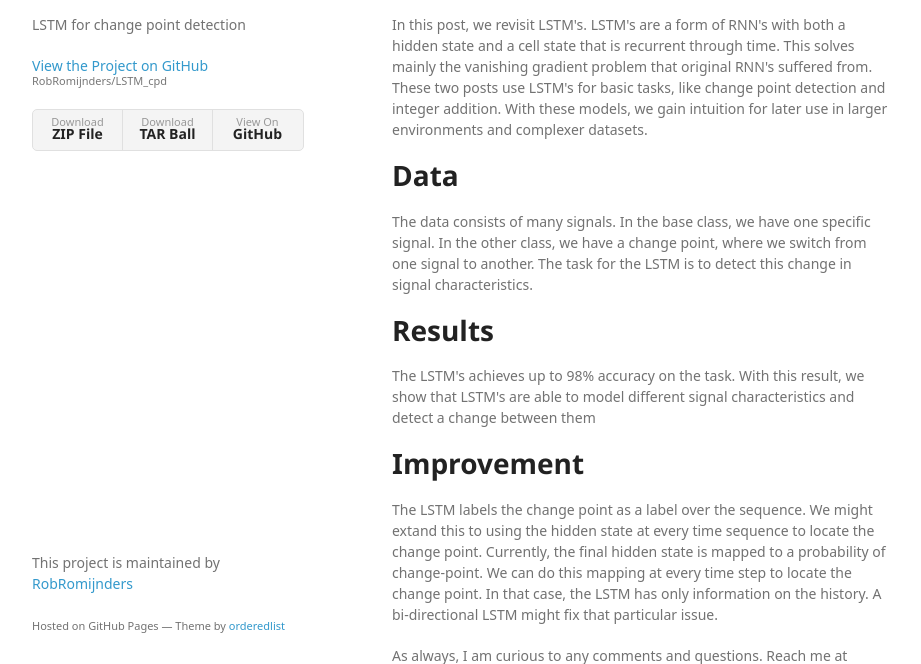
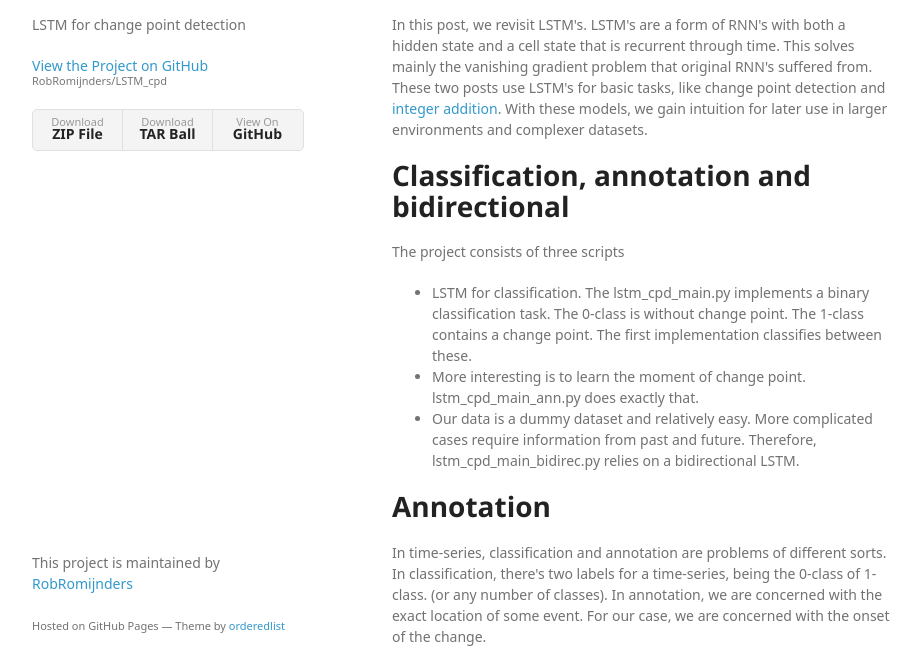
Before and after one commit to RobRomijnders/LSTM_cpd, a plain HTML site: page index.html in a window 1280 px wide. Shown: the part 95-759 px from the top of the page, without its empty margins (178-1099 px from the left). Drawn offline with Linux system fonts and the light colour scheme; a web font is replaced by a local one.

```diff
--- a/index.html
+++ b/index.html
@@ -32,22 +32,30 @@
 <a id="lstms-for-change-point-detection" class="anchor" href="#lstms-for-change-point-detection" aria-hidden="true"><span aria-hidden="true" class="octicon octicon-link"></span></a>LSTM's for change point detection</h1>
 
 <p>In this post, we revisit LSTM's. LSTM's are a form of RNN's with both a hidden state and a cell state that is recurrent through time. This solves mainly the vanishing gradient problem that original RNN's suffered from.
-These two posts use LSTM's for basic tasks, like change point detection and integer addition. With these models, we gain intuition for later use in larger environments and complexer datasets.</p>
+These two posts use LSTM's for basic tasks, like change point detection and <a href="http://robromijnders.github.io/LSTM_mult/">integer addition</a>. With these models, we gain intuition for later use in larger environments and complexer datasets.</p>
 
 <h1>
-<a id="data" class="anchor" href="#data" aria-hidden="true"><span aria-hidden="true" class="octicon octicon-link"></span></a>Data</h1>
+<a id="classification-annotation-and-bidirectional" class="anchor" href="#classification-annotation-and-bidirectional" aria-hidden="true"><span aria-hidden="true" class="octicon octicon-link"></span></a>Classification, annotation and bidirectional</h1>
 
-<p>The data consists of many signals. In the base class, we have one specific signal. In the other class, we have a change point, where we switch from one signal to another. The task for the LSTM is to detect this change in signal characteristics.</p>
+<p>The project consists of three scripts</p>
+
+<ul>
+<li>LSTM for classification. The lstm_cpd_main.py implements a binary classification task. The 0-class is without change point. The 1-class contains a change point. The first implementation classifies between these.</li>
+<li>More interesting is to learn the moment of change point. lstm_cpd_main_ann.py does exactly that.</li>
+<li>Our data is a dummy dataset and relatively easy. More complicated cases require information from past and future. Therefore, lstm_cpd_main_bidirec.py relies on a bidirectional LSTM.</li>
+</ul>
 
 <h1>
-<a id="results" class="anchor" href="#results" aria-hidden="true"><span aria-hidden="true" class="octicon octicon-link"></span></a>Results</h1>
+<a id="annotation" class="anchor" href="#annotation" aria-hidden="true"><span aria-hidden="true" class="octicon octicon-link"></span></a>Annotation</h1>
 
-<p>The LSTM's achieves up to 98% accuracy on the task. With this result, we show that LSTM's are able to model different signal characteristics and detect a change between them</p>
+<p>In time-series, classification and annotation are problems of different sorts. In classification, there's two labels for a time-series, being the 0-class of 1-class. (or any number of classes). In annotation, we are concerned with the exact location of some event. For our case, we are concerned with the onset of the change.</p>
+
+<p>A probability distribution over the time-series captures the onset of the change point. The LSTM has two heads. The first head outputs a probability for the classification. A real number that is squashed by the sigmoid. The second head outputs a probability of the annotation happening at that location. For a time-series with T time-steps, imagine a probability mass function of T bins, where each bin represents the probability of the annotation. <img src="https://github.com/RobRomijnders/LSTM_cpd/blob/master/example_output.png?raw=true" alt="example"> The green line represents this distribution. The LSTM outputs any real number. A softmax layer transforms this to the distribution and can be trained by cross-entropy.</p>
 
 <h1>
-<a id="improvement" class="anchor" href="#improvement" aria-hidden="true"><span aria-hidden="true" class="octicon octicon-link"></span></a>Improvement</h1>
+<a id="bidirectional-lstm" class="anchor" href="#bidirectional-lstm" aria-hidden="true"><span aria-hidden="true" class="octicon octicon-link"></span></a>Bidirectional LSTM</h1>
 
-<p>The LSTM labels the change point as a label over the sequence. We might extand this to using the hidden state at every time sequence to locate the change point. Currently, the final hidden state is mapped to a probability of change-point. We can do this mapping at every time step to locate the change point. In that case, the LSTM has only information on the history. A bi-directional LSTM might fix that particular issue.</p>
+<p>Annotation requires also future information in the case of more complicated task. In NLP, for example, the model requires future words to determine the meaning of the current word. In ECG analysis, the model requires future electrograms to determine the nature of the current wave. Like for forward model is an LSTM with a hidden state, we can also imagine another LSTM running backward through time with hidden states. At one particular moment, the forward hidden state and backward hidden state together capture the meaning of the current time-step. In practise, the output layer uses the concatenated vectors of the forward and backward LSTM.</p>
 
 <p>As always, I am curious to any comments and questions. Reach me at <a href="mailto:romijndersrob@gmail.com">romijndersrob@gmail.com</a></p>
       </section>
```
Also changed, not shown: params.json (+1 -1 lines).
